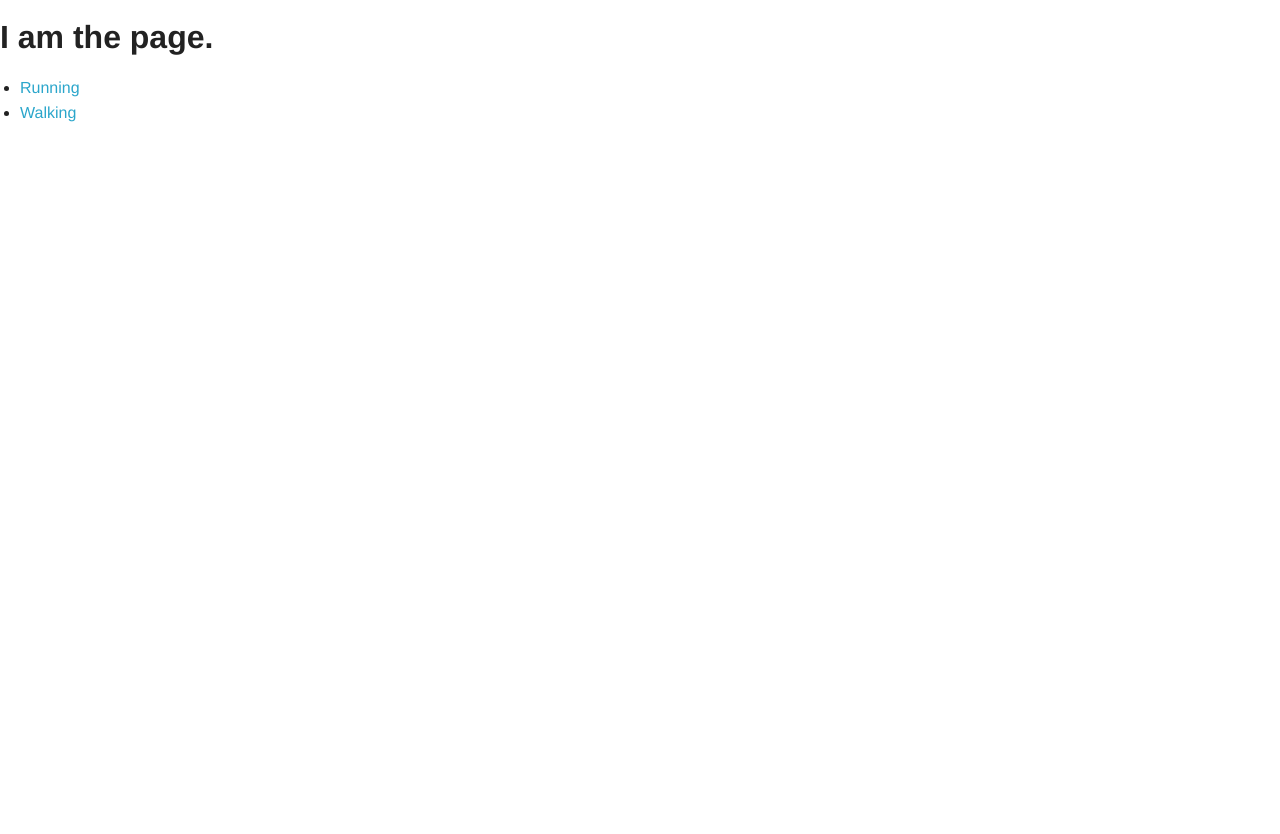
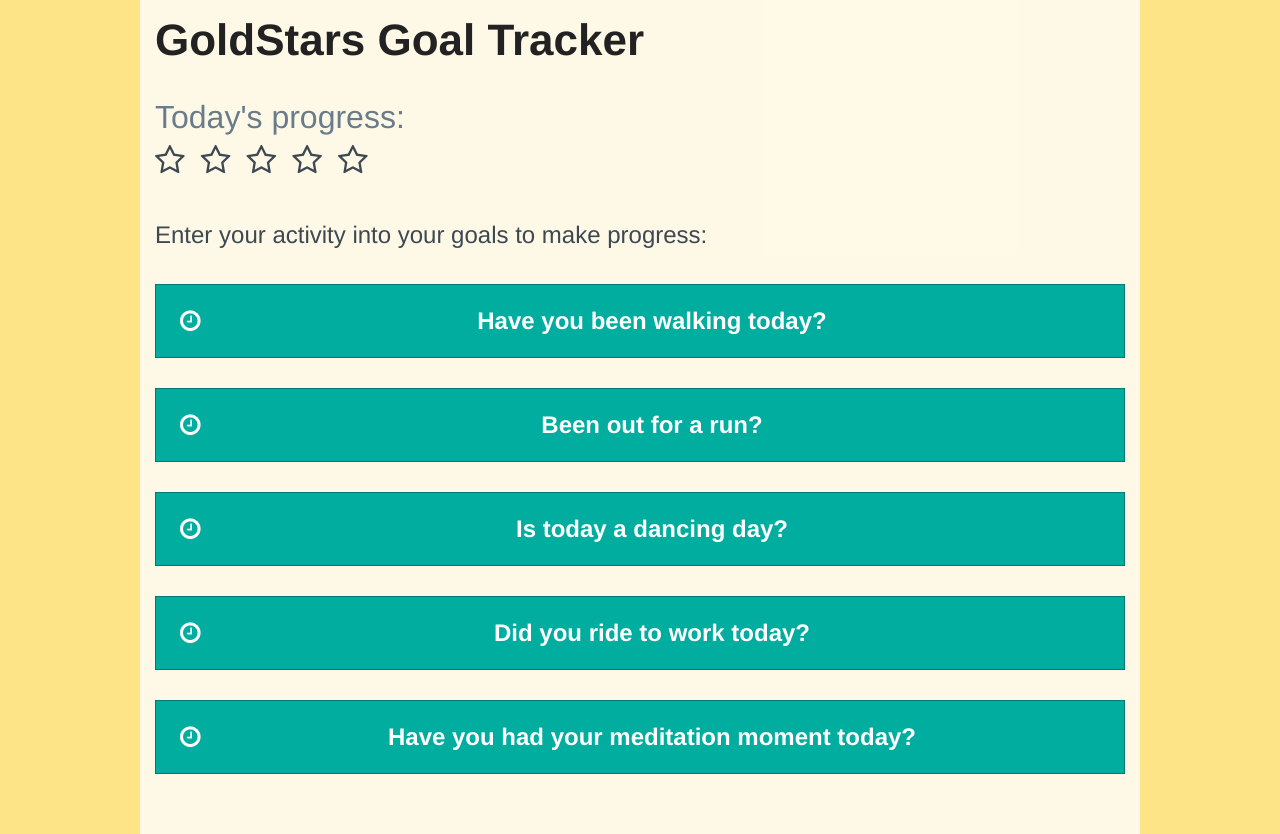
Before and after one commit to alihaberfield/angular-lightbox-route, a website: page app/prod/index.html in a window 1280 px wide. Before the commit the page ends 800 px from the top, so only its background shows below. Drawn offline with Linux system fonts and the light colour scheme.

Commit message:
[fix] Production build errors, remove unused bower components

```diff
--- a/app/assets/js/modules/menu.js
+++ b/app/assets/js/modules/menu.js
@@ -8,7 +8,6 @@ angular.module('myApp.menu', ['ngRoute'])
             DataService.getJSON()
                 .then(
                 function( articles ) {
-                    console.log("this is loadData in MenuCtrl")
                     $scope.cards = $.map(articles, function(el) { return el; });
 
                 }
--- a/app/assets/js/modules/modal.js
+++ b/app/assets/js/modules/modal.js
@@ -17,7 +17,6 @@ angular.module('myApp.modal', ['ngRoute'])
 
         //When modal overlay is clicked, return to menu
         $scope.close = function () {
-            console.log("ModalContainer close")
             $modalInstance.dismiss();
             $location.path('/menu');
         };
--- a/app/assets/js/modules/service.js
+++ b/app/assets/js/modules/service.js
@@ -64,7 +64,6 @@ angular.module('myApp.services', [])
             });
 
             if (!cards) {
-                console.log("cards not loaded yet - loading")
                 return( request.then( handleSuccess, handleError ) );
             } else {
                 return cards;
--- a/app/prod/index.html
+++ b/app/prod/index.html
@@ -1,7 +1,7 @@
-<!DOCTYPE html>
+<!DOCTYPE html id="ng-app">
 <!--[if lt IE 7]>      <html lang="en" ng-app="myApp" class="no-js lt-ie9 lt-ie8 lt-ie7"> <![endif]-->
-<!--[if IE 7]>         <html lang="en" ng-app="myApp" class="no-js lt-ie9 lt-ie8"> <![endif]-->
-<!--[if IE 8]>         <html lang="en" ng-app="myApp" class="no-js lt-ie9"> <![endif]-->
+<!--[if IE 7]>         <html lang="en" ng-app="myApp" id="ng-app" class="no-js lt-ie9 lt-ie8"> <![endif]-->
+<!--[if IE 8]>         <html lang="en" ng-app="myApp" id="ng-app" class="no-js lt-ie9"> <![endif]-->
 <!--[if gt IE 8]><!--> <html lang="en" ng-app="myApp" class="no-js"> <!--<![endif]-->
 <head>
   <meta charset="utf-8">
@@ -11,27 +11,57 @@
   <meta name="viewport" content="width=device-width, initial-scale=1">
   <link rel="stylesheet" href="../assets/lib/css/normalize.css">
   <link rel="stylesheet" href="../assets/lib/css/main.css">
-  <link rel="stylesheet" href="../assets/css/tidy.css"/>
+
+
+    <link rel="stylesheet" href="../assets/css/styles.css"/>
+
+
+
   <script src="../assets/lib/js/modernizr-2.6.2.min.js"></script>
 
 
 
 </head>
 <body>
-<h1>I am the page.</h1>
 
-<div ng-controller="MenuCtrl">
-    <ul>
-        <li><a href="#/page/running">Running</a></li>
-        <li><a href="#/page/walking">Walking</a></li>
-    </ul>
+
+
+<div class="row">
+
+    <div class="large-12 columns page" role="content" ng-controller="MenuCtrl">
+
+        <h1>GoldStars Goal Tracker</h1>
+        <p class="sub-heading">Today's progress:<br/>
+            <span ng-repeat="card in cards | orderBy:'input'" ng-class="{'icon-star': card.input, 'icon-star-o': !card.input}">
+            </span>
+        </p>
+
+        <p class="intro">Enter your activity into your goals to make progress:</p>
+
+        <ul class="menu">
+            <li ng-repeat="card in cards" ng-class="{'complete': card.input}" class="button expand card-{{ card.shortName}}">
+                <a href="#/card/{{ card.shortName }}">
+                <span class="left" ng-class="{'icon-clock-o' : !card.input, 'icon-check': card.input}"></span>
+
+                    <span ng-if="!card.input">{{ card.menuText }}</span>
+                    <span ng-if="card.input">{{ card.input }} {{ card.recordMessage }}</span>
+                </a>
+            </li>
+        </ul>
+
+
+
+    </div>
+
+
+    <script type="text/ng-template" id="modalContainer">
+    </script>
 
 </div>
 
 
-<script type="text/ng-template" id="modalContainer">
-    <div></div>
-</script>
+
+
 
   <div ng-view></div>
 
@@ -44,10 +74,6 @@
 <!-- <script src="http://angular-ui.github.com/bootstrap/ui-bootstrap-tpls-0.7.0.js"></script> -->
 <script src="../assets/lib/js/ui-bootstrap-tpls-0.7.0.js"></script>
 
-
-<link href="../assets/lib/css/bootstrap-tidy.css" rel="stylesheet">
-
-
   <script src="../assets/js/prod/production.min.js"></script>
 
 </body>
```
Also changed, not shown: app/assets/js/modules/modal.jquery.js (deleted, +0 -9 lines), app/assets/js/prod/production.min.js (+1 -1 lines), app/assets/templates/index.html (+0 -9 lines), bower.json (deleted, +0 -15 lines), package.json (+3 -8 lines), README.md, app/assets/js/build/concat.js.
